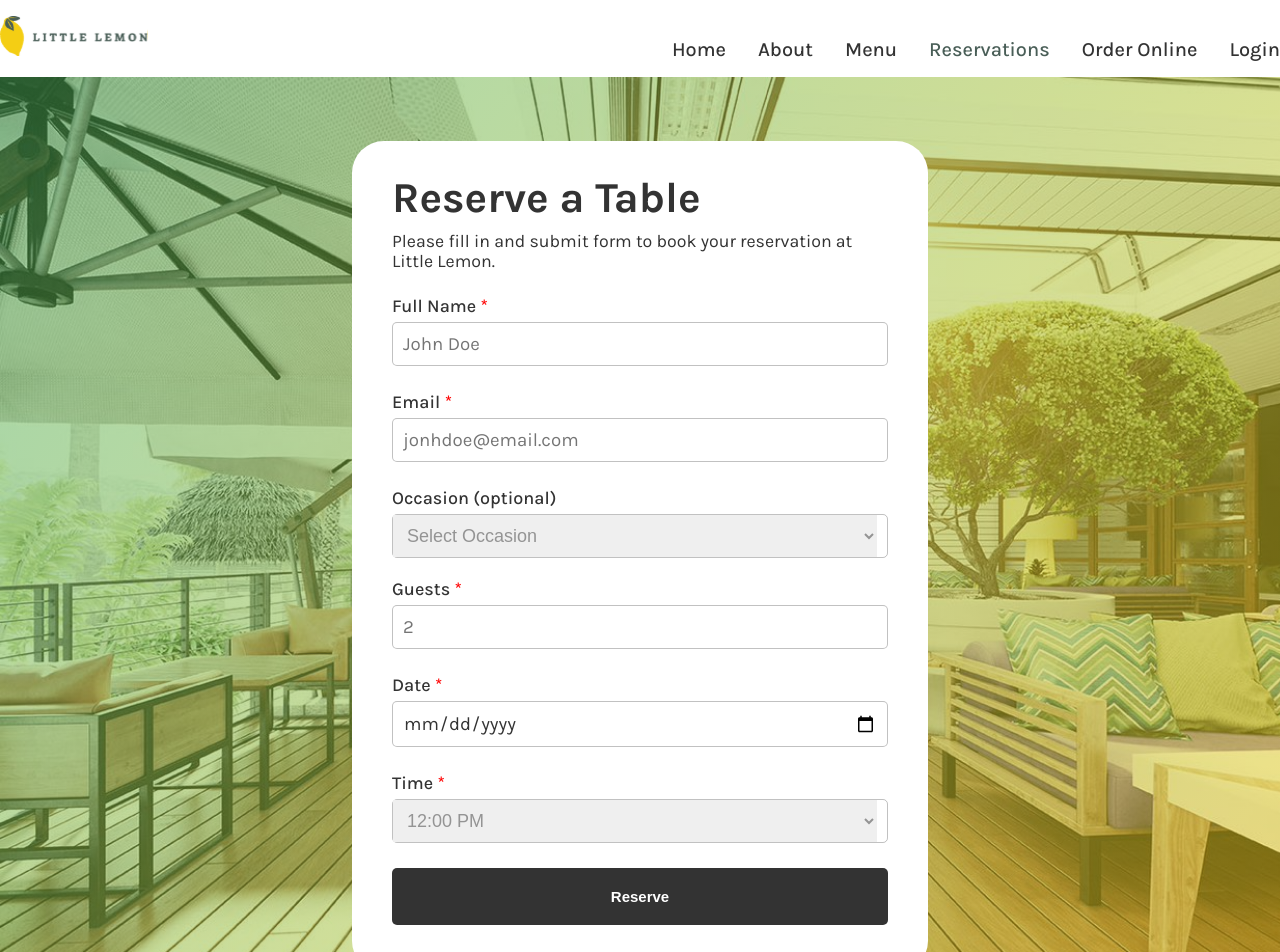
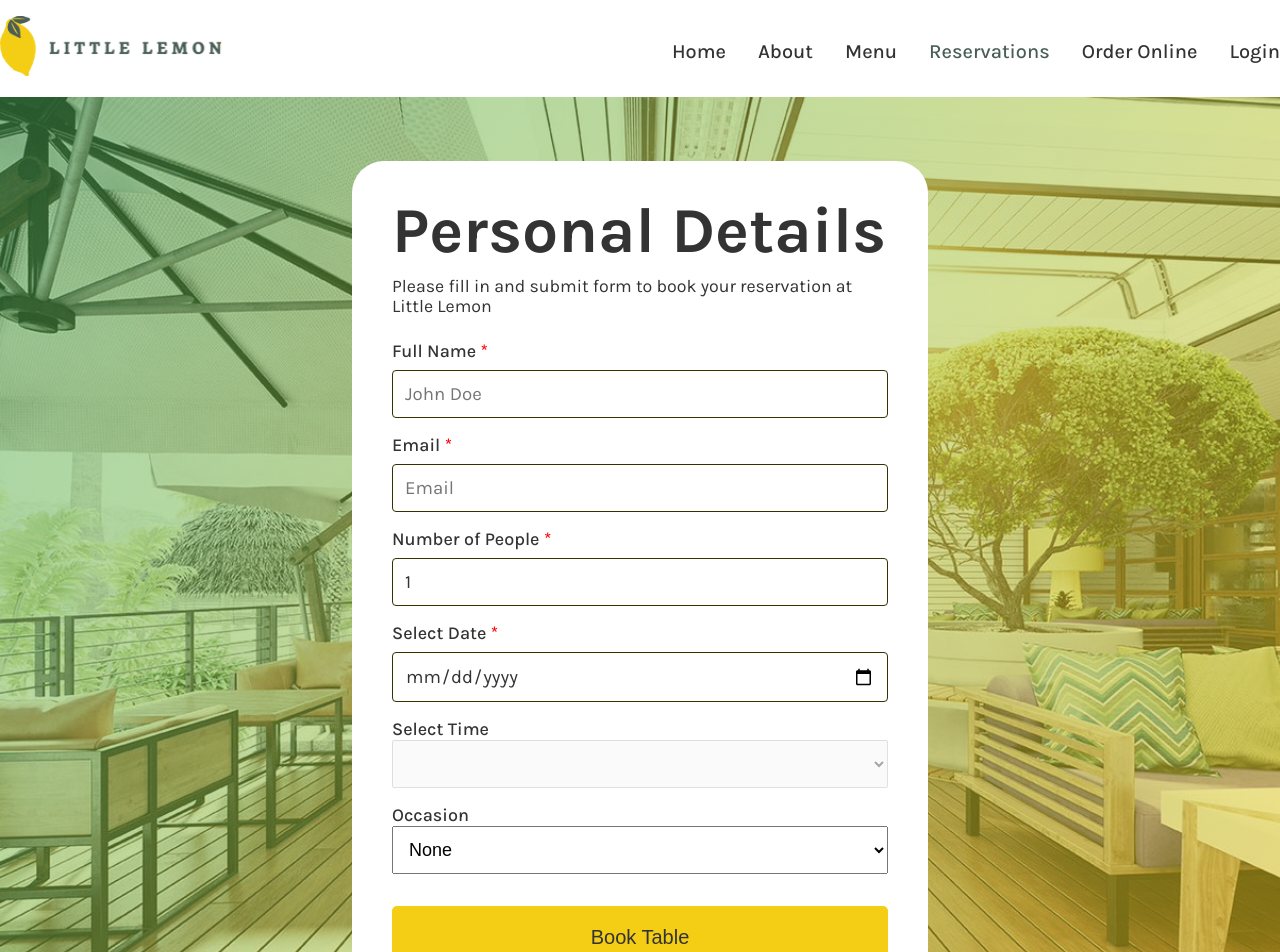
Before and after one commit to mofaunto/capstone-meta, a React (Create React App) app: page /reservation in a window 1280 px wide. Shown: the top 952 px of the page. Built offline with nearby package versions, Linux system fonts and the light colour scheme; a web font is replaced by a local one.

Commit message:
fixed booking page and its css

```diff
--- a/src/components/Booking/BookingForm.css
+++ b/src/components/Booking/BookingForm.css
@@ -1,91 +1,93 @@
-.reservation-form-wrapper fieldset {
-  border: none;
+.booking-form-wrapper {
+  font-size: 18px;
+  font-weight: 500;
 }
 
-.reservation-form-wrapper .field {
-  display: flex;
-  flex-direction: column;
+.booking-form-wrapper .occasion {
+  margin-top: 1rem;
+  margin-bottom: 2rem;
+}
+
+.booking-form input {
+  padding: 12px;
+  border: 1px solid rgba(51.51, 51, 0.3);
+  border-radius: 4px;
   width: 100%;
+  margin-top: 0.5rem;
+  margin-bottom: 1rem;
+}
+
+.booking-form select {
+  padding: 12px;
+  width: 100%;
+  font-size: 18px;
+}
+
+.booking-form .submit-button {
+  display: block;
+  width: 100%;
+  padding: 20px;
+  background-color: #f4ce14;
+  color: #333;
+  border: none;
+  border-radius: 5px;
+  text-align: center;
+  font-size: 20px;
+  margin-top: 20px;
+}
+
+.booking-form .submit-button:hover {
+  background-color: #333;
+  color: #f4ce14;
+  cursor: pointer;
+}
+
+.booking-form .error {
+  display: block;
+  color: red;
+  font-size: 12px;
   margin-bottom: 20px;
 }
 
-.reservation-form-wrapper .field label {
-  font-size: 18px;
-  margin: 0 0 5px 0px;
-  font-weight: 500;
-}
-
-.reservation-form-wrapper input {
-  padding: 10px;
-  border: 1px solid rgba(51, 51, 51, 0.3);
-  border-radius: 5px;
-  width: 100%;
-}
-
-.reservation-form-wrapper input[type="datetime"] {
-  color: #949494;
-}
-
-.reservation-form-wrapper .guestsdate {
-  display: grid;
-  grid-template-columns: 68% 28%;
-  gap: 4%;
-}
-
-.reservation-form-wrapper .occasion {
-  display: flex;
-  flex-direction: column;
-}
-
-.reservation-form-wrapper .options {
-  padding-right: 10px;
-  border: 1px solid rgba(51, 51, 51, 0.3);
-  border-radius: 5px;
-}
-
-.reservation-form-wrapper select {
-  padding: 10px;
-  outline: none;
-  border: none;
-  width: 100%;
-  font-size: 18px;
-  color: #949494;
-}
-
-.reservation-form-btn {
-  width: 100%;
-  padding: 20px;
-  cursor: pointer;
-  background-color: #333;
-  border: none;
-  border-radius: 5px;
-  font-size: 15px;
-  font-weight: bold;
-  color: #fff;
-}
-
-.reservation-form-btn a {
-  color: #fff;
-}
-
-.reservation-form-btn:hover {
-  background-color: #495e57;
-  transition: 0.3s;
-}
-
-.error-message {
-  font-size: 15px;
-  color: red;
-  margin-top: 5px;
+.booking-form .invalid {
+  outline: 1px solid red;
 }
 
 .requiredSymbol {
   color: red;
 }
 
-@media screen and (max-width: 1024px) {
-  .guestsdate {
-    display: flex;
-    flex-direction: column;
+@media screen and (max-width: 1165px) {
+  .booking-form-wrapper {
+    max-width: 70%;
+  }
+
+  .booking-form-wrapper input {
+    width: 100%;
   }
 }
+
+@media screen and (max-width: 700px) {
+  .booking-form-wrapper {
+    max-width: 70%;
+    padding: 10px;
+  }
+
+  .booking-form label {
+    font-size: 16px;
+  }
+
+  .booking-form .action-button {
+    padding: 5px;
+  }
+
+  .booking-form-wrapper input {
+    width: 100%;
+  }
+}
+
+@media screen and (max-width: 550px) {
+  .booking-form label {
+    font-size: 14px;
+  }
+}
--- a/src/components/Booking/BookingForm.jsx
+++ b/src/components/Booking/BookingForm.jsx
@@ -1,127 +1,259 @@
-import React from "react";
+import { useState } from "react";
 import "./BookingForm.css";
-import { useForm } from "react-hook-form";
-import { yupResolver } from "@hookform/resolvers/yup";
-import * as yup from "yup";
+import { useNavigate } from "react-router-dom";
 
-const schema = yup.object({
-  name: yup.string().required("Full name is a required!"),
-  email: yup
-    .string()
-    .required("Email is a required!")
-    .email("Please enter a valid email!"),
-  guests: yup
-    .number()
-    .min(1, "There must be at least 1 guest!")
-    .required("Please specify number of guests per table!"),
-  date: yup.string().required("Please select the date!"),
-  time: yup.string().required("Please select the time!"),
-});
+const BookingForm = () => {
+  const navigate = useNavigate();
+  const [fullName, setFullName] = useState("");
+  const [email, setEmail] = useState("");
+  const [people, setPeople] = useState(1);
+  const [date, setDate] = useState("");
+  const [occasion, setOccasion] = useState("");
+  const [errors, setErrors] = useState({});
+  const [finalTime, setFinalTime] = useState([]);
 
-function BookingForm() {
-  const {
-    handleSubmit,
-    register,
-    formState: { errors },
-  } = useForm({
-    resolver: yupResolver(schema),
-  });
+  function handleDateChange(e) {
+    const selectedDate = e.target.value;
 
-  const formSubmit = (data) => {
-    console.table(data);
-  };
+    const timeslots = [
+      "Please select your timeslot",
+      "12:00 PM",
+      "12:30 PM",
+      "1:00 PM",
+      "1:30 PM",
+      "2:00 PM",
+      "2:30 PM",
+      "3:00 PM",
+    ];
+
+    setFinalTime(timeslots);
+    setDate(selectedDate);
+  }
+
+  function validateForm() {
+    const errors = {};
+
+    if (!fullName) {
+      errors.fName = "Please enter your fullname";
+      document.getElementById("fullName").classList.add("invalid");
+    } else {
+      document.getElementById("fullName").classList.remove("invalid");
+    }
+
+    if (!email) {
+      errors.email = "Please enter your email";
+      document.getElementById("email").classList.add("invalid");
+    } else if (!isValidEmail(email)) {
+      errors.email = "Invalid email format";
+      document.getElementById("email").classList.add("invalid");
+    } else {
+      document.getElementById("email").classList.remove("invalid");
+    }
+
+    if (!date) {
+      errors.date = "Please select a date";
+      document.getElementById("date").classList.add("invalid");
+    } else {
+      document.getElementById("date").classList.remove("invalid");
+    }
+
+    setErrors(errors);
+    return Object.keys(errors).length === 0;
+  }
+
+  function handleSubmit(e) {
+    e.preventDefault();
+    const isValid = validateForm();
+
+    if (isValid) {
+      console.log("Form submitted successfully!");
+      navigate("/confirmed");
+    } else {
+      console.log("Form validation failed!");
+    }
+  }
+
+  function isValidEmail(email) {
+    const emailRegex =
+      /^(([^<>()[\]\\.,;:\s@"]+(\.[^<>()[\]\\.,;:\s@"]+)*)|(".+"))@((\[[0-9]{1,3}\.[0-9]{1,3}\.[0-9]{1,3}\.[0-9]{1,3}\])|(([a-zA-Z\-0-9]+\.)+[a-zA-Z]{2,}))$/;
+    return emailRegex.test(email);
+  }
 
   return (
-    <form
-      onSubmit={handleSubmit(formSubmit)}
-      className="reservation-form-wrapper"
-    >
-      <fieldset>
+    <form className="booking-form-wrapper" onSubmit={handleSubmit} noValidate>
       <div className="field">
-          <label htmlFor="name">
+        <label htmlFor="fullName">
           Full Name<span className="requiredSymbol"> *</span>
         </label>
+        <br />
         <input
           type="text"
+          id="fullName"
           placeholder="John Doe"
-            name="name"
-            id="name"
-            {...register("name")}
+          value={fullName}
+          onChange={(e) => setFullName(e.target.value)}
         />
-          <span className="error-message">{errors.name?.message}</span>
+        {errors.fullName && <span className="error">{errors.fullName}</span>}
       </div>
 
       <div className="field">
         <label htmlFor="email">
           Email<span className="requiredSymbol"> *</span>
         </label>
+        <br />
         <input
-            type="text"
-            placeholder="jonhdoe@email.com"
-            name="email"
+          type="email"
           id="email"
-            {...register("email")}
+          placeholder="Email"
+          value={email}
+          onChange={(e) => setEmail(e.target.value)}
         />
-          <span className="error-message">{errors.email?.message}</span>
+        {errors.email && <span className="error">{errors.email}</span>}
       </div>
 
-        <div className="field occasion">
-          <label htmlFor="occasion">Occasion (optional)</label>
-          <div className="options">
-            <select name="occasion" id="occasion" {...register("occasion")}>
-              <option value="select">Select Occasion</option>
-              <option value="birthday">Birthday</option>
-              <option value="anniversary">Anniversary</option>
-              <option value="other">Other</option>
-            </select>
-          </div>
-        </div>
-
-        <div className="field guest">
-          <label htmlFor="guests">
-            Guests<span className="requiredSymbol"> *</span>
+      <div className="field people">
+        <label htmlFor="people">
+          Number of People<span className="requiredSymbol"> *</span>
         </label>
+        <br />
         <input
           type="number"
-            placeholder="2"
-            min={1}
-            name="guests"
-            id="guests"
-            {...register("guests")}
+          id="people"
+          placeholder="Number of People"
+          value={people}
+          onChange={(e) => setPeople(e.target.value)}
         />
-          <span className="error-message">{errors.guests?.message}</span>
       </div>
 
       <div className="field">
         <label htmlFor="date">
-            Date<span className="requiredSymbol"> *</span>
+          Select Date<span className="requiredSymbol"> *</span>
         </label>
-          <input type="date" name="date" id="date" {...register("date")} />
-          <span className="error-message">{errors.date?.message}</span>
+        <br />
+        <input type="date" id="date" value={date} onChange={handleDateChange} />
+        {errors.date && <span className="error">{errors.date}</span>}
       </div>
 
-        <div className="field">
-          <label htmlFor="time">
-            Time<span className="requiredSymbol"> *</span>
-          </label>
-          <div className="options">
-            <select name="time" id="time" {...register("time")}>
-              <option value="12:00PM">12:00 PM</option>
-              <option value="12:30PM">12:30 PM</option>
-              <option value="1:00PM">1:00 PM</option>
-              <option value="1:30PM">1:30 PM</option>
-              <option value="2:00PM">2:00 PM</option>
-              <option value="2:30PM">2:30 PM</option>
+      <div>
+        <label htmlFor="time">Select Time</label> <br />
+        <select id="time" disabled={!date}>
+          {finalTime.map((time) => (
+            <option key={time}>{time}</option>
+          ))}
         </select>
       </div>
-          <span className="error-message">{errors.time?.message}</span>
+
+      <div className="field occasion">
+        <label htmlFor="occasion">Occasion</label> <br />
+        <select
+          id="occasion"
+          value={occasion}
+          onChange={(e) => setOccasion(e.target.value)}
+        >
+          <option>None</option>
+          <option>Birthday</option>
+          <option>Anniversary</option>
+          <option>Engagement</option>
+          <option>Other</option>
+        </select>
       </div>
-        <button className="reservation-form-btn" type="submit">
-          <a href="/confirmed">Reserve</a>
+      <div>
+        <button type="submit" className="submit-button">
+          Book Table
         </button>
-      </fieldset>
+      </div>
     </form>
+
+    // <form
+    //   onSubmit={handleSubmit(formSubmit)}
+    //   className="reservation-form-wrapper"
+    // >
+    //   <fieldset>
+    //     <div className="field">
+    //       <label htmlFor="name">
+    //         Full Name<span className="requiredSymbol"> *</span>
+    //       </label>
+    //       <input
+    //         type="text"
+    //         placeholder="John Doe"
+    //         name="name"
+    //         id="name"
+    //         {...register("name")}
+    //       />
+    //       <span className="error-message">{errors.name?.message}</span>
+    //     </div>
+
+    //     <div className="field">
+    //       <label htmlFor="email">
+    //         Email<span className="requiredSymbol"> *</span>
+    //       </label>
+    //       <input
+    //         type="text"
+    //         placeholder="jonhdoe@email.com"
+    //         name="email"
+    //         id="email"
+    //         {...register("email")}
+    //       />
+    //       <span className="error-message">{errors.email?.message}</span>
+    //     </div>
+
+    //     <div className="field occasion">
+    //       <label htmlFor="occasion">Occasion (optional)</label>
+    //       <div className="options">
+    //         <select name="occasion" id="occasion" {...register("occasion")}>
+    //           <option value="select">Select Occasion</option>
+    //           <option value="birthday">Birthday</option>
+    //           <option value="anniversary">Anniversary</option>
+    //           <option value="other">Other</option>
+    //         </select>
+    //       </div>
+    //     </div>
+
+    //     <div className="field guest">
+    //       <label htmlFor="guests">
+    //         Guests<span className="requiredSymbol"> *</span>
+    //       </label>
+    //       <input
+    //         type="number"
+    //         placeholder="2"
+    //         min={1}
+    //         name="guests"
+    //         id="guests"
+    //         {...register("guests")}
+    //       />
+    //       <span className="error-message">{errors.guests?.message}</span>
+    //     </div>
+
+    //     <div className="field">
+    //       <label htmlFor="date">
+    //         Date<span className="requiredSymbol"> *</span>
+    //       </label>
+    //       <input type="date" name="date" id="date" {...register("date")} />
+    //       <span className="error-message">{errors.date?.message}</span>
+    //     </div>
+
+    //     <div className="field">
+    //       <label htmlFor="time">
+    //         Time<span className="requiredSymbol"> *</span>
+    //       </label>
+    //       <div className="options">
+    //         <select name="time" id="time" {...register("time")}>
+    //           <option value="12:00PM">12:00 PM</option>
+    //           <option value="12:30PM">12:30 PM</option>
+    //           <option value="1:00PM">1:00 PM</option>
+    //           <option value="1:30PM">1:30 PM</option>
+    //           <option value="2:00PM">2:00 PM</option>
+    //           <option value="2:30PM">2:30 PM</option>
+    //         </select>
+    //       </div>
+    //       <span className="error-message">{errors.time?.message}</span>
+    //     </div>
+    //     <button className="reservation-form-btn" type="submit">
+    //       <a href="/confirmed">Reserve</a>
+    //     </button>
+    //   </fieldset>
+    // </form>
   );
-}
+};
 
 export default BookingForm;
--- a/src/components/Booking/BookingPage.css
+++ b/src/components/Booking/BookingPage.css
@@ -1,4 +1,4 @@
-.reservation-wrapper {
+.booking-wrapper {
   background-image: linear-gradient(
       130deg,
       rgba(73, 174, 87, 0.5),
@@ -9,7 +9,7 @@
   background-size: cover;
 }
 
-.reservation-container {
+.booking-container {
   display: flex;
   align-items: center;
   justify-content: center;
@@ -18,9 +18,8 @@
   padding: 4rem;
 }
 
-.reservation-form {
+.booking-form {
   width: 50%;
-  height: auto;
   background-color: #fff;
   color: #333333;
   border-radius: 2rem;
@@ -28,34 +27,34 @@
   text-align: left;
 }
 
-.reservation-form h1 {
-  font-size: 32pt;
+.booking-form h1 {
+  font-size: 48pt;
   margin-bottom: 8px;
 }
 
-.reservation-form p {
+.booking-form p {
   font-size: smaller;
   margin-bottom: 24px;
 }
 
 @media screen and (max-width: 1024px) {
-  .reservation-container {
+  .booking-container {
     flex-direction: column;
     width: 80%;
   }
 
-  .reservation-form {
+  .booking-form {
     width: 100%;
   }
 }
 
 @media screen and (max-width: 820px) {
-  .reservation-wrapper {
+  .booking-wrapper {
     background-size: cover;
     background-repeat: no-repeat;
   }
 
-  .reservation-container {
+  .booking-container {
     width: 100%;
     margin: 0;
   }
--- a/src/components/Booking/BookingPage.jsx
+++ b/src/components/Booking/BookingPage.jsx
@@ -1,20 +1,35 @@
 import "./BookingPage.css";
 import BookingForm from "./BookingForm";
+import { useReducer } from "react";
+import { fetchAPI } from "../../API";
 
 function BookingPage() {
+  function updateTimes(date) {
+    return fetchAPI(date);
+  }
+
+  const output = fetchAPI(new Date());
+
+  const [availableTimes, dispatch] = useReducer(updateTimes, output);
+
   return (
-    <div className="reservation-wrapper">
-      <div className="reservation-container global-max-width">
-        <div className="reservation-form">
-          <h1>Reserve a Table</h1>
-          <p>
-            Please fill in and submit form to book your reservation at Little
-            Lemon.
-          </p>
-          <BookingForm />
+    <>
+      <header className="booking-wrapper">
+        <div className="booking-container global-max-width">
+          <div className="booking-form">
+            <h1>Personal Details</h1>
+            <p>
+              Please fill in and submit form to book your reservation at Little
+              Lemon
+            </p>
+            <BookingForm
+              availableTimes={availableTimes}
+              updateTimes={dispatch}
+            />
+          </div>
         </div>
-      </div>
-    </div>
+      </header>
+    </>
   );
 }
 
--- a/src/components/Header/Header.css
+++ b/src/components/Header/Header.css
@@ -1,5 +1,5 @@
 .header .logo {
-  width: 100%;
+  width: 150%;
 }
 
 .header-wrapper {
--- a/src/components/Header/NavLinks.css
+++ b/src/components/Header/NavLinks.css
@@ -1,6 +1,7 @@
 .nav-items {
   display: flex;
   gap: 2rem;
+  margin-bottom: 1rem;
 }
 
 .nav-items li a {
@@ -29,6 +30,7 @@
     transform: translate(-100%, 60%);
     font-size: 1.5rem;
     cursor: pointer;
+    margin-top: 0.8rem;
   }
 
   .nav-items {
```
Also changed, not shown: src/pages/ConfirmedBooking.css (+58 -2 lines), src/pages/ConfirmedBooking.jsx (+13 -3 lines), src/icons_assets/success.png (added). Lines whose indentation alone changed are shown as unchanged.
